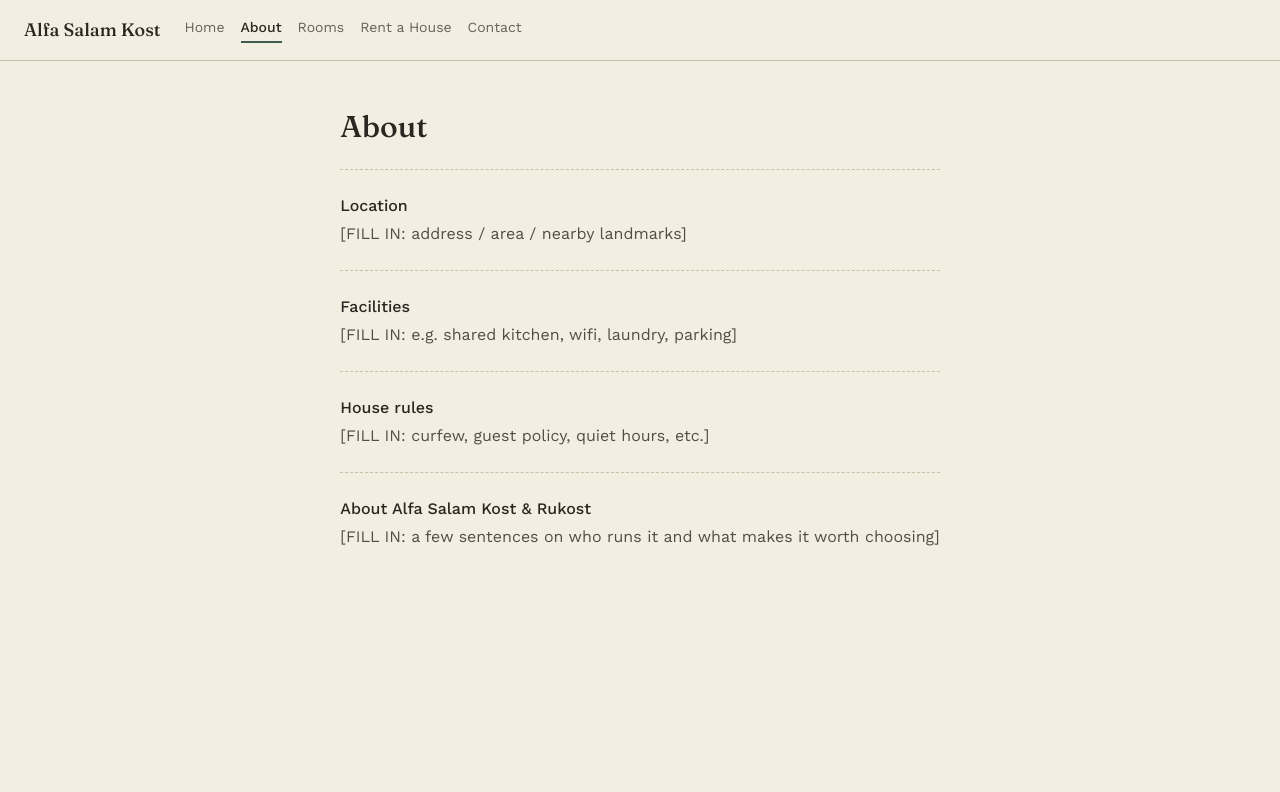
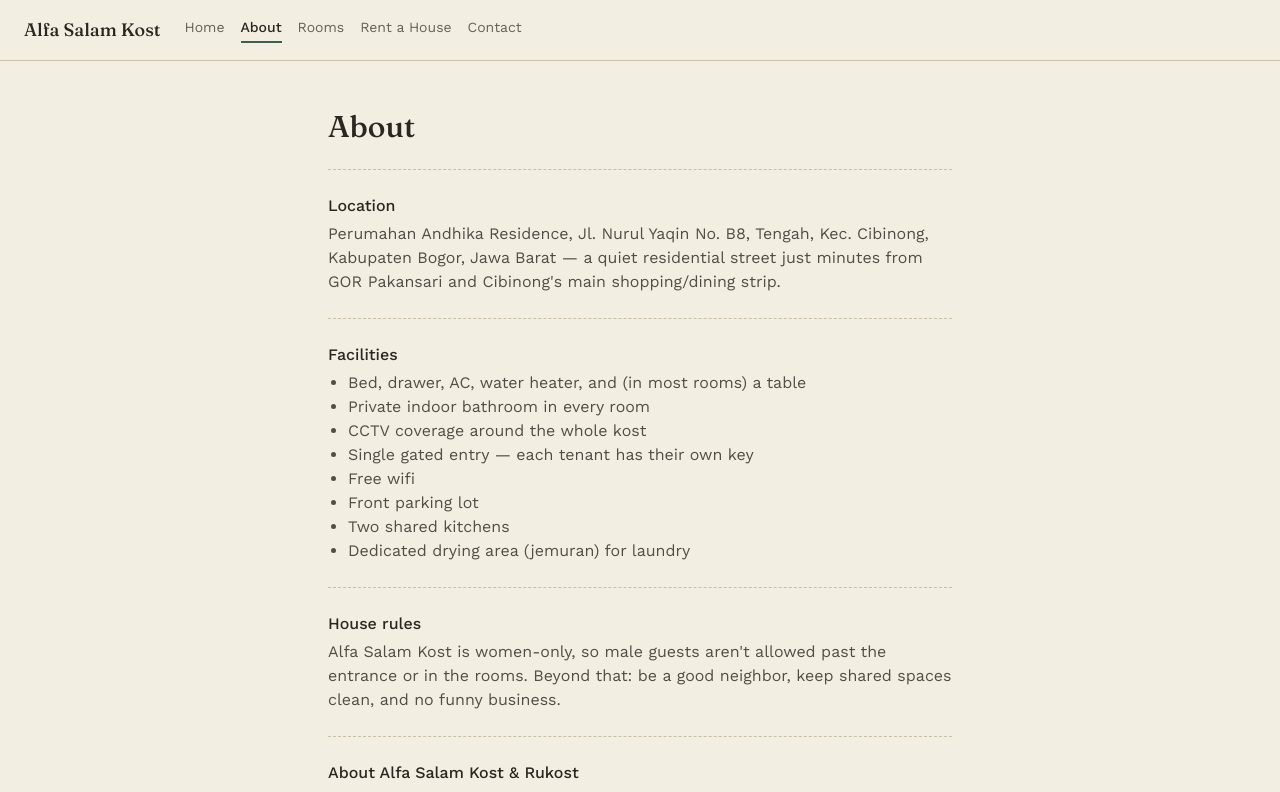
Before and after one commit to aljuhaeda/alfa-salam-kost-site, a Next.js app: page /about in a window 1280 px wide. Shown: the top 792 px of the page. Built offline with nearby package versions, Linux system fonts and the light colour scheme.

Commit message:
Fill in real About and Contact copy
Address, WhatsApp contacts (Bu Atin + owner), facilities list, house
rules, and a captivating About blurb, replacing the [FILL IN] placeholders.

```diff
--- a/src/app/about/page.tsx
+++ b/src/app/about/page.tsx
@@ -5,22 +5,51 @@ export default function AboutPage() {
 
       <section className="string-divider flex flex-col gap-1 pt-6">
         <h2 className="font-medium">Location</h2>
-        <p className="opacity-80">[FILL IN: address / area / nearby landmarks]</p>
+        <p className="opacity-80">
+          Perumahan Andhika Residence, Jl. Nurul Yaqin No. B8, Tengah, Kec.
+          Cibinong, Kabupaten Bogor, Jawa Barat — a quiet residential street
+          just minutes from GOR Pakansari and Cibinong&apos;s main
+          shopping/dining strip.
+        </p>
       </section>
 
       <section className="string-divider flex flex-col gap-1 pt-6">
         <h2 className="font-medium">Facilities</h2>
-        <p className="opacity-80">[FILL IN: e.g. shared kitchen, wifi, laundry, parking]</p>
+        <ul className="list-disc pl-5 opacity-80">
+          <li>Bed, drawer, AC, water heater, and (in most rooms) a table</li>
+          <li>Private indoor bathroom in every room</li>
+          <li>CCTV coverage around the whole kost</li>
+          <li>Single gated entry — each tenant has their own key</li>
+          <li>Free wifi</li>
+          <li>Front parking lot</li>
+          <li>Two shared kitchens</li>
+          <li>Dedicated drying area (jemuran) for laundry</li>
+        </ul>
       </section>
 
       <section className="string-divider flex flex-col gap-1 pt-6">
         <h2 className="font-medium">House rules</h2>
-        <p className="opacity-80">[FILL IN: curfew, guest policy, quiet hours, etc.]</p>
+        <p className="opacity-80">
+          Alfa Salam Kost is women-only, so male guests aren&apos;t allowed
+          past the entrance or in the rooms. Beyond that: be a good
+          neighbor, keep shared spaces clean, and no funny business.
+        </p>
       </section>
 
       <section className="string-divider flex flex-col gap-1 pt-6">
         <h2 className="font-medium">About Alfa Salam Kost &amp; Rukost</h2>
-        <p className="opacity-80">[FILL IN: a few sentences on who runs it and what makes it worth choosing]</p>
+        <p className="opacity-80">
+          A women-only kost in a gated Cibinong residential complex, built
+          for tenants who want their own locked room, their own bathroom,
+          and a landlady who actually answers the phone. Every room comes
+          fully equipped — bed, AC, water heater, private bath — so you can
+          move in with a suitcase, not a truck. CCTV and single-entry
+          access keep the place secure, and being minutes from GOR
+          Pakansari and Cibinong&apos;s main strip means errands, gym, and
+          food are never far. Want the whole house instead? Alfa Salam
+          Rukost next door rents as a single unit, mixed-occupancy, for
+          families or groups.
+        </p>
       </section>
     </div>
   );
--- a/src/app/contact/page.tsx
+++ b/src/app/contact/page.tsx
@@ -1,19 +1,32 @@
+const WHATSAPP_CONTACTS = [
+  { name: "Bu Atin", number: "6281219533455" },
+  { name: "Alfa Salam Kost", number: "6282210434840" },
+];
+
 export default function ContactPage() {
   return (
     <div className="mx-auto flex max-w-2xl flex-col gap-6 px-6 py-12">
       <h1 className="font-display text-3xl font-medium">Contact</h1>
 
-      <section className="flex flex-col gap-1">
+      <section className="flex flex-col gap-2">
         <h2 className="font-medium">WhatsApp</h2>
-        <p className="opacity-80">
-          [FILL IN: WhatsApp number, e.g. 6281234567890 — once set, link to
-          https://wa.me/&#123;number&#125;]
-        </p>
+        {WHATSAPP_CONTACTS.map((c) => (
+          <a
+            key={c.number}
+            href={`https://wa.me/${c.number}`}
+            className="text-teratai underline"
+          >
+            {c.name} — +{c.number}
+          </a>
+        ))}
       </section>
 
       <section className="string-divider flex flex-col gap-1 pt-6">
         <h2 className="font-medium">Address</h2>
-        <p className="opacity-80">[FILL IN: street address]</p>
+        <p className="opacity-80">
+          Perumahan Andhika Residence, Jl. Nurul Yaqin No. B8, Tengah, Kec.
+          Cibinong, Kabupaten Bogor, Jawa Barat 16914
+        </p>
       </section>
     </div>
   );
```
